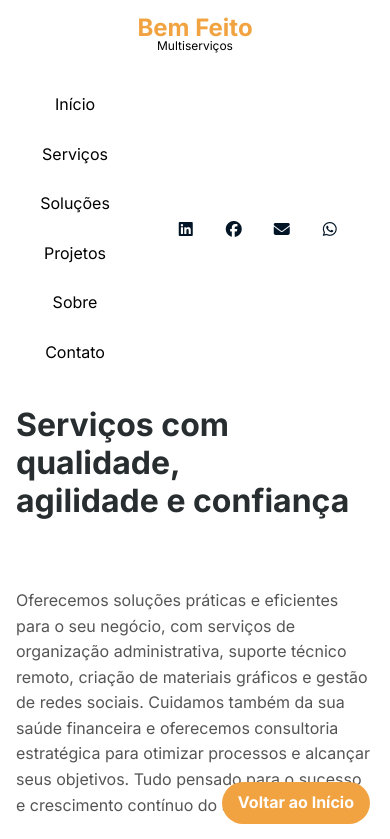
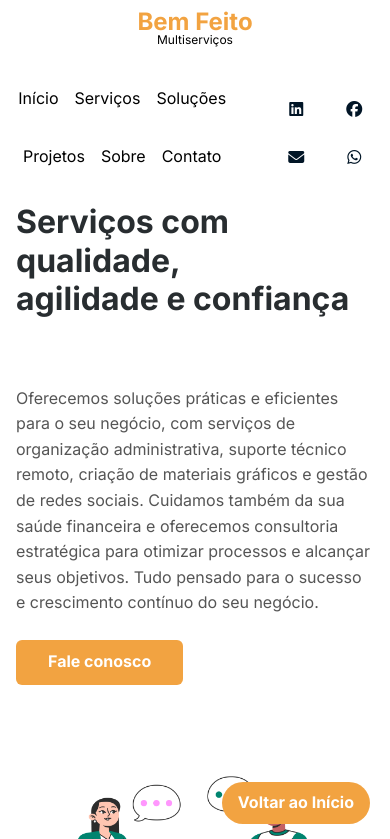
Before and after one commit to pattymarwebdev/sitebemfeitomultiservicos, a plain HTML site: page index.html in a window 390 px wide. Shown: the top 839 px of the page. Drawn offline with Linux system fonts and the light colour scheme.

Commit message:
atualizacaoresponsividade

```diff
--- a/styles.css
+++ b/styles.css
@@ -313,6 +313,7 @@ h4 {
   flex-wrap: wrap;
   padding: 2rem;
   background-color: #ffff;
+  gap: 0.5rem;
 }
 
 .conteudo-empresa {
@@ -323,8 +324,9 @@ h4 {
 }
 
 .imagem-empresa img {
-  max-width: 450px;
+  max-width: 400px;
   height: auto;
+
 }
 
 .secao-cta {
@@ -395,13 +397,13 @@ h4 {
   text-decoration: none;
 }
 
+ /* Ajustes para telas menores */
+@media (max-width: 768px) {
 
-@media (max-width: 768px) {
-  /* Ajustes para telas menores */
   .topo {
     flex-direction: column;
     text-align: center;
-    padding: 1rem;
+    padding: 10px 0;
   }
 
   .navegacao {
@@ -410,10 +412,18 @@ h4 {
   }
 
   .menu {
-    flex-direction: column;
-    gap: 0.5rem;
+    margin: 0;
+    justify-content: center;
+    flex-wrap: wrap;
   }
-
+.redes-sociais {
+  margin-top: 10px;
+  justify-content: center;
+  flex-wrap: wrap;
+}
+.redes-sociais a {
+  margin: 0 5px;
+}
   .inicio {
     flex-direction: column;
     text-align: center;
```
